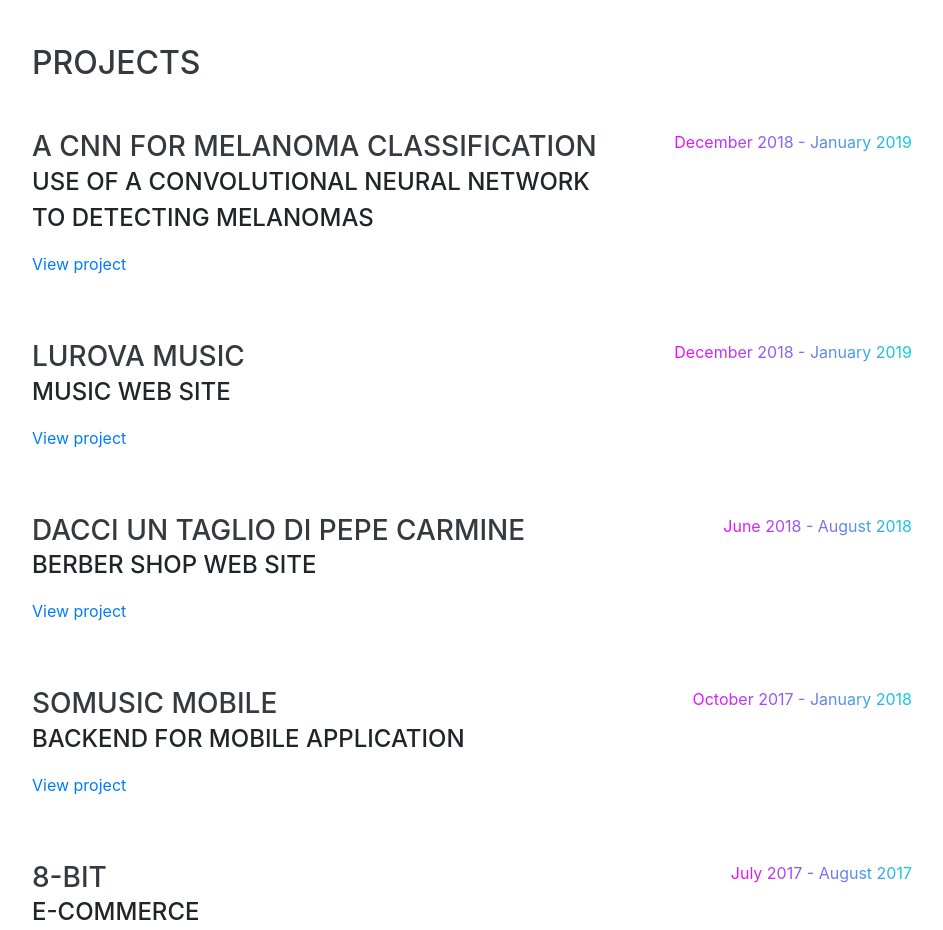
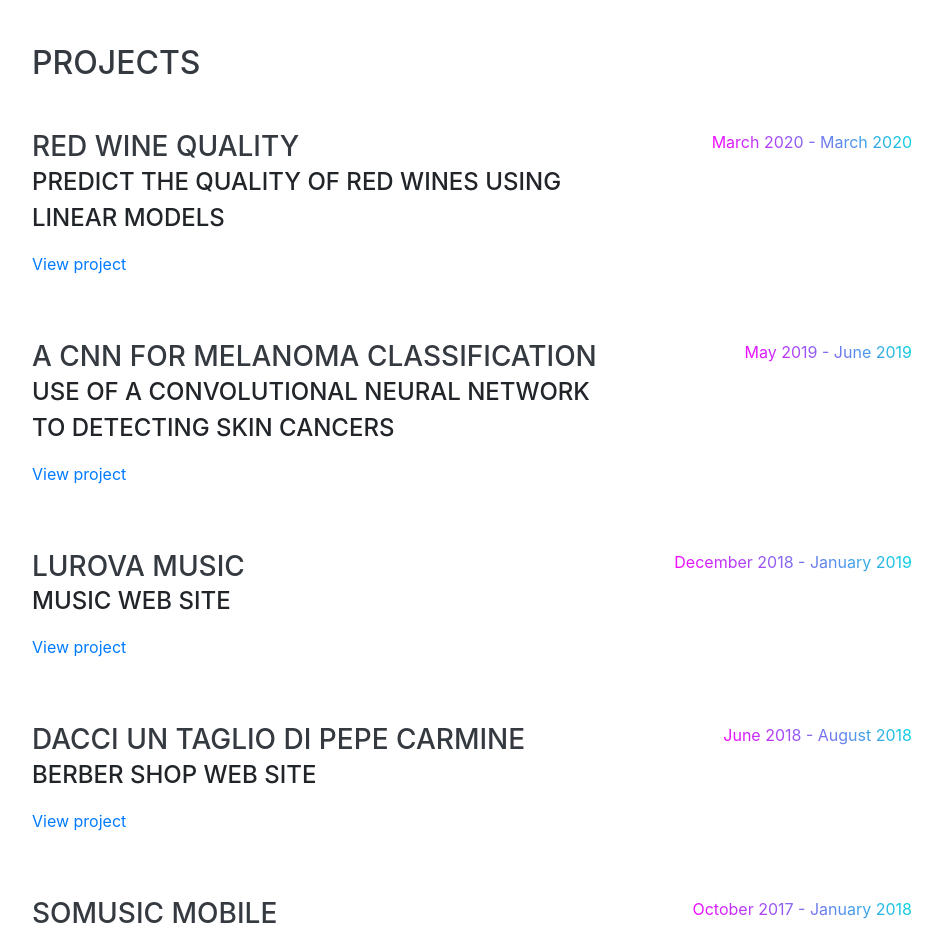
Before and after one commit to simonefinelli/s-finelli, a website with bundled scripts: page index.html in a window 1280 px wide. Shown: the part 3300-4230 px from the top of the page, without its empty margins (320-1263 px from the left). Built offline with nearby package versions, Linux system fonts and the light colour scheme; files whose address does not match are found by name; a web font is replaced by a local one.

Commit message:
Added project

```diff
--- a/index.html
+++ b/index.html
@@ -287,12 +287,23 @@
 
         <div class="resume-item d-flex flex-column flex-md-row justify-content-between mb-5">
           <div class="resume-content">
-            <h3 class="mb-0">A CNN for Melanoma Classification</h3>
-            <div class="subheading mb-3">Use of a Convolutional Neural Network to detecting melanomas</div>
-            <p><a href="https://www.lurovamusic.com" target="_blank">View project</a></p>
+            <h3 class="mb-0">Red Wine Quality</h3>
+            <div class="subheading mb-3">Predict the quality of red wines using linear models</div>
+            <p><a href="https://github.com/simonefinelli/RedWineQuality" target="_blank">View project</a></p>
           </div>
           <div class="resume-date text-md-right">
-            <span class="text-primary">December 2018 - January 2019</span>
+            <span class="text-primary">March 2020 - March 2020</span>
+          </div>
+        </div>
+
+        <div class="resume-item d-flex flex-column flex-md-row justify-content-between mb-5">
+          <div class="resume-content">
+            <h3 class="mb-0">A CNN for Melanoma Classification</h3>
+            <div class="subheading mb-3">Use of a Convolutional Neural Network to detecting skin cancers</div>
+            <p><a href="https://www.linkedin.com/posts/davidevegliante_a-cnn-approach-for-melanoma-classification-activity-6582945405326233600-4LC6/" target="_blank">View project</a></p>
+          </div>
+          <div class="resume-date text-md-right">
+            <span class="text-primary">May 2019 - June 2019</span>
           </div>
         </div>
 
```
